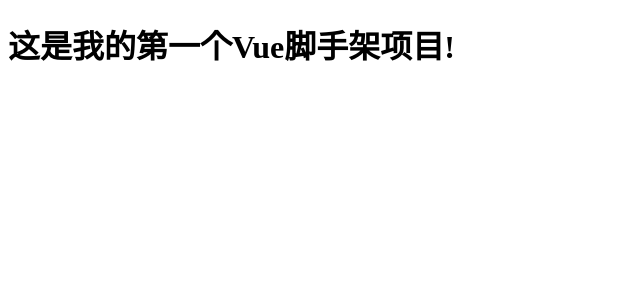
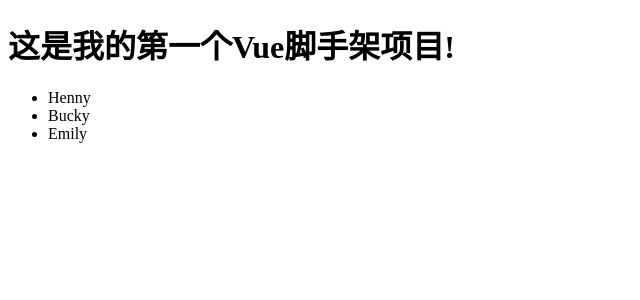
Before and after one commit to 15201348736/VueTest, a Vue app: page / in a window 1280 px wide. Shown: the top 300 px of the page, without its empty margins (0-640 px from the left). Built offline with nearby package versions, Linux system fonts and the light colour scheme.

Commit message:
Vue脚手架（组件嵌套）

```diff
--- a/src/App.vue
+++ b/src/App.vue
@@ -2,20 +2,25 @@
 <template>
   <div id="app">
     <h1>{{title}}</h1>
+    <users></users>
   </div>
 </template>
-
 
 <!--2行为：处理逻辑-->
 <script>
 
+//局部注册组件
+import Users from './components/Users'
 
 export default {
   name: 'app',
   data() {
-    return{
+    return {
       title: "这是我的第一个Vue脚手架项目!"
     }
+  },
+  components:{
+    Users
   }
 
 }
--- /dev/null
+++ b/src/components/Users.vue
@@ -0,0 +1,22 @@
+<template>
+  <div class="users">
+    <ul>
+      <li v-for="user in users">{{user}}</li>
+    </ul>
+
+  </div>
+</template>
+
+<script>
+export default {
+  name: 'users',
+  data() {
+    return {
+      users: ["Henny", "Bucky", "Emily"]
+    }
+  }
+}
+</script>
+
+<style scoped>
+</style>
--- a/src/main.js
+++ b/src/main.js
@@ -2,8 +2,12 @@
 // (runtime-only or standalone) has been set in webpack.base.conf with an alias.
 import Vue from 'vue'
 import App from './App'
+//import Users from './components/Users'
 
 Vue.config.productionTip = false
+
+//全局註冊主鍵
+//Vue.component("users",Users);
 
 /* eslint-disable no-new */
 new Vue({
```
Also changed, not shown: .eslintrc.js.
